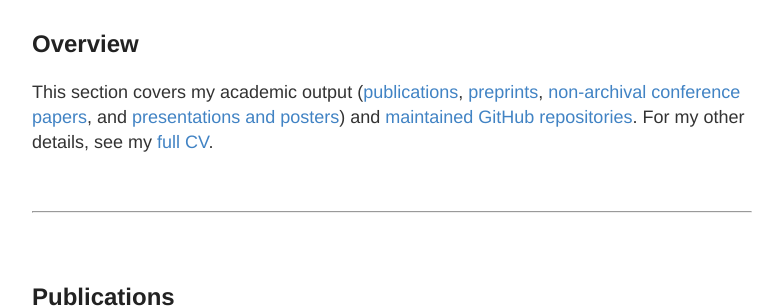
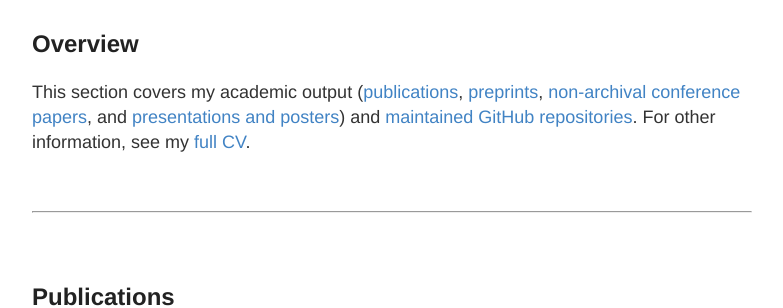
Before and after one commit to jmichaelov/jmichaelov.github.io, a Jekyll site: the page built from work.md, in a window 1280 px wide and 900 px high. Shown: the part 212-520 px from the top of the window, without its empty margins (248-1031 px from the left). Built offline with Jekyll 4.4.1, drawn with Linux system fonts in a browser that asks for light colours.

Commit message:
Update work.md

```diff
--- a/work.md
+++ b/work.md
@@ -5,7 +5,7 @@
 ---
 
 ## Overview
-This section covers my academic output ([publications](#publications), [preprints](#preprints), [non-archival conference papers](#refereed-conference-papers-non-archival), and [presentations and posters](#presentations-and-posters)) and [maintained GitHub repositories](#gitHub-repositories). For my other details, see my [full CV](../files/JamesMichaelovCV.pdf).
+This section covers my academic output ([publications](#publications), [preprints](#preprints), [non-archival conference papers](#refereed-conference-papers-non-archival), and [presentations and posters](#presentations-and-posters)) and [maintained GitHub repositories](#github-repositories). For other information, see my [full CV](../files/JamesMichaelovCV.pdf).
 
 
 &nbsp;
```
